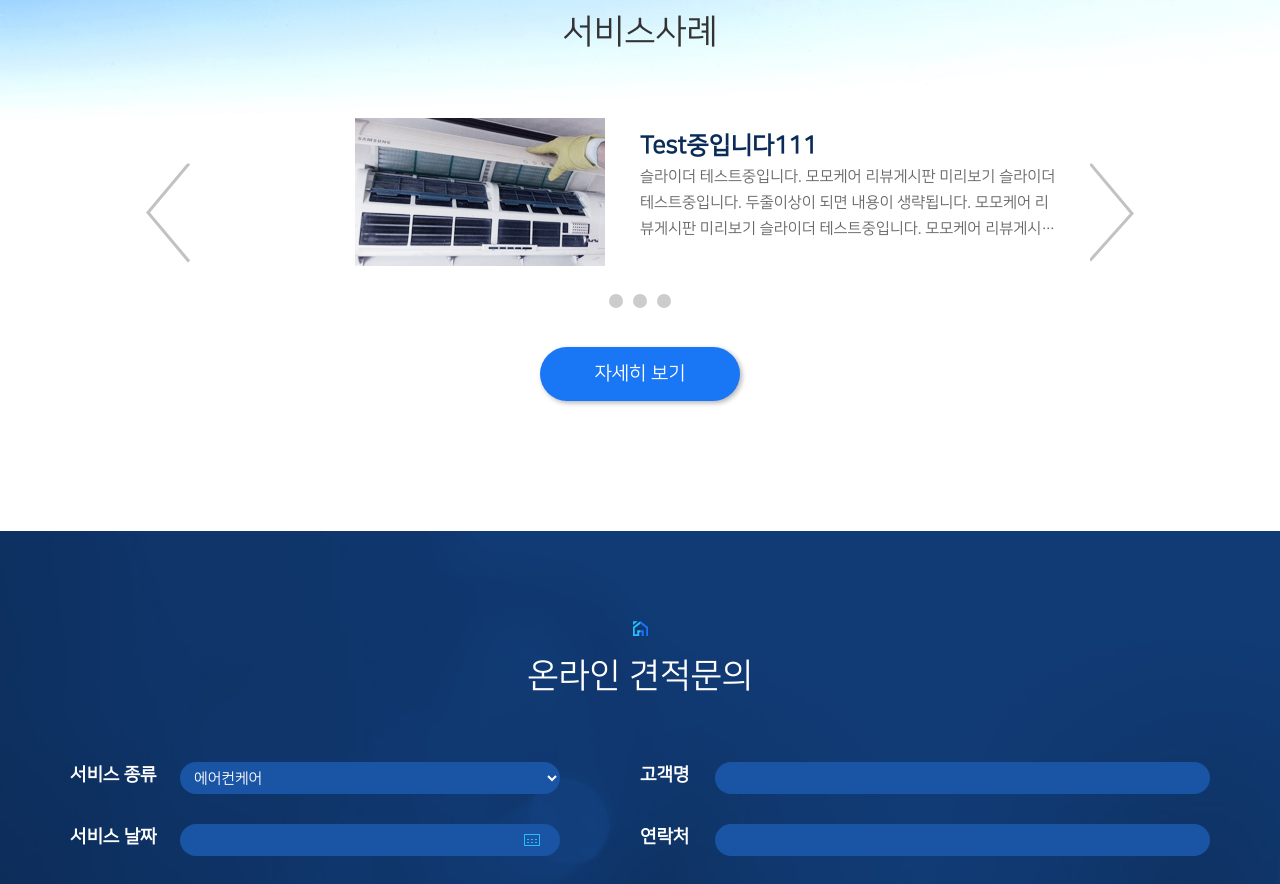
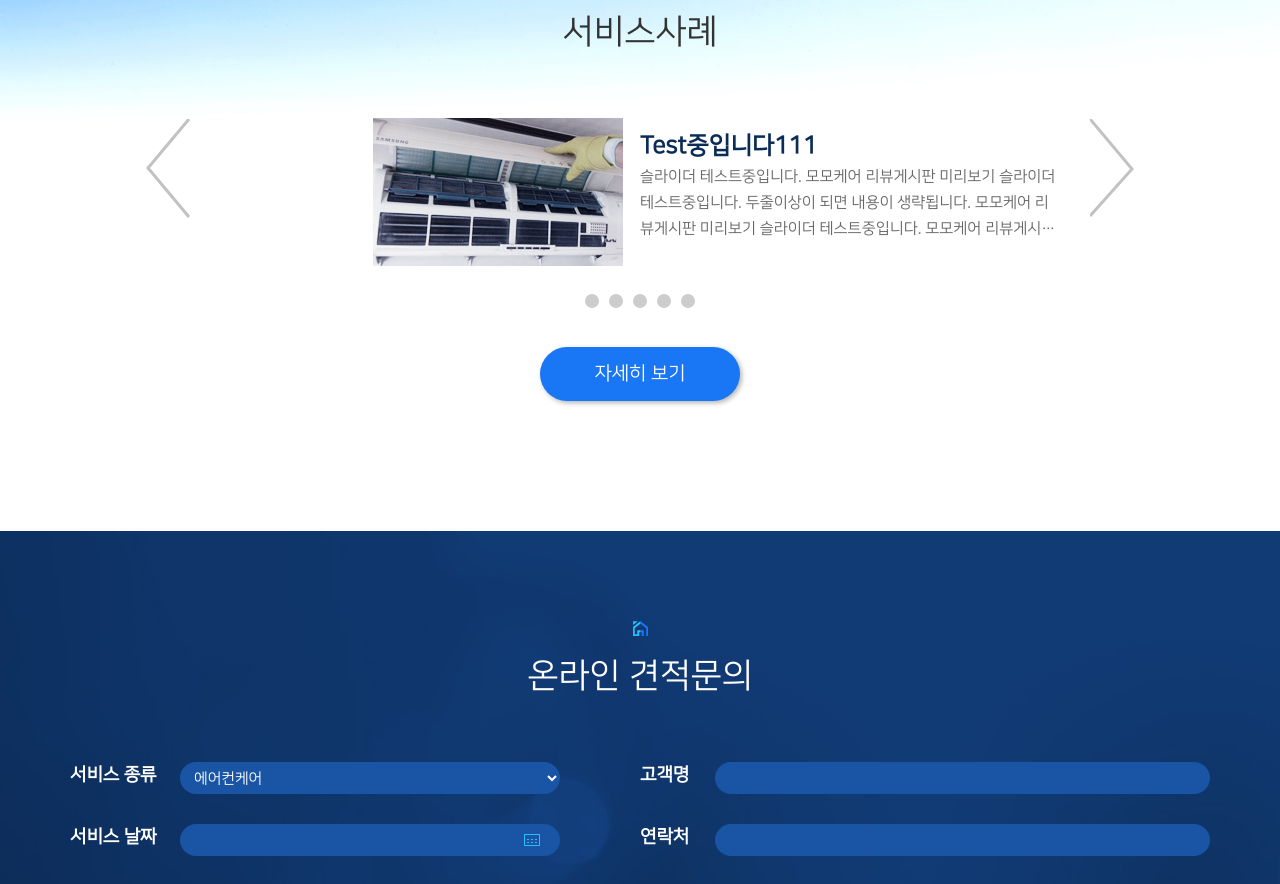
Before and after one commit to becover/momo-care, a React (Create React App) app: page / in a window 1280 px wide. Shown: the part 2467-3351 px from the top of the page. Built offline with nearby package versions, Linux system fonts and the light colour scheme; no server answers.

Commit message:
Making slider btn function

```diff
--- a/src/components/Slider.js
+++ b/src/components/Slider.js
@@ -1,33 +1,52 @@
-import React, { useState } from "react";
+/* eslint-disable no-unused-expressions */
+import React, { useState, useEffect } from "react";
 import { Link } from "react-router-dom";
-import styled from "styled-components";
+import styled, { css } from "styled-components";
 import main_cont3_img from "../asset/img/main_img_5.jpg";
 
 const Slider = () => {
-  const [slideObj] = useState([
+  const [slideObj, setSlideObj] = useState([
+    {
+      id: -1,
+      title: "Test중입니다333",
+      content:
+        "슬라이더 테스트중입니다. 모모케어 리뷰게시판 미리보기 슬라이더 테스트중입니다. 두줄이상이 되면 내용이 생략됩니다. 모모케어 리뷰게시판 미리보기 슬라이더 테스트중입니다. 모모케어 리뷰게시판 미리보기 슬라이더 테스트중입니다.",
+      img: { main_cont3_img },
+      left: 0
+    },
     {
       id: 1,
       title: "Test중입니다111",
       content:
         "슬라이더 테스트중입니다. 모모케어 리뷰게시판 미리보기 슬라이더 테스트중입니다. 두줄이상이 되면 내용이 생략됩니다. 모모케어 리뷰게시판 미리보기 슬라이더 테스트중입니다. 모모케어 리뷰게시판 미리보기 슬라이더 테스트중입니다.",
-      img: { main_cont3_img }
+      img: { main_cont3_img },
+      left: 0
     },
     {
       id: 2,
       title: "Test중입니다222",
       content:
         "슬라이더 테스트중입니다. 모모케어 리뷰게시판 미리보기 슬라이더 테스트중입니다. 두줄이상이 되면 내용이 생략됩니다.",
-      img: { main_cont3_img }
+      img: { main_cont3_img },
+      left: 840
     },
     {
       id: 3,
       title: "Test중입니다333",
       content:
         "슬라이더 테스트중입니다. 모모케어 리뷰게시판 미리보기 슬라이더 테스트중입니다. 두줄이상이 되면 내용이 생략됩니다.",
-      img: { main_cont3_img }
+      img: { main_cont3_img },
+      left: 1680
+    },
+    {
+      id: 4,
+      title: "Test중입니다111",
+      content:
+        "슬라이더 테스트중입니다. 모모케어 리뷰게시판 미리보기 슬라이더 테스트중입니다. 두줄이상이 되면 내용이 생략됩니다. 모모케어 리뷰게시판 미리보기 슬라이더 테스트중입니다. 모모케어 리뷰게시판 미리보기 슬라이더 테스트중입니다.",
+      img: { main_cont3_img },
+      left: 0
     }
   ]);
-  console.log(slideObj);
   const [sildeOption] = useState({
     dots: true,
     dotsNumber: slideObj.map(s => ({ ...s })),
@@ -37,37 +56,62 @@ const Slider = () => {
     show: 1,
     speed: 1000
   });
+  const [counter, setCounter] = useState(1);
 
+  const onClickPrev = () => {
+    setCounter(prevCounter => prevCounter - 1);
+  };
+
+  const onClickNext = () => {
+    setCounter(prevCounter => prevCounter + 1);
+  };
+  console.log(counter);
+  useEffect(() => {
+    if (counter <= 0) {
+      setCounter(slideObj.length - 2);
+    }
+    if (counter >= slideObj.length - 1) setCounter(slideObj.length - counter);
+  }, [counter, slideObj]);
+  //#region
   const Slider = styled.div`
     position: relative;
+    overflow: hidden;
     .slidesList {
-      ul {
-        width: 100%;
-        overflow: hidden;
+      width: 840px;
+      height: 148px;
+      transition: all 0.2s ease-in-out;
+      ${counter =>
+        !isNaN(counter.children.props.counter) &&
+        css`
+          & {
+            transform: translateX(
+              -${parseInt(counter.children.props.counter) * 840}px
+            );
           }
+        `}
       li {
-        position: relative;
-        padding-left: 420px;
-        display: none;
+        width: 840px;
+        z-index: 1;
+        position: absolute;
+        top: 0;
         box-sizing: border-box;
       }
-      li:first-child {
-        display: block;
-      }
-      .imgArea {
-        position: absolute;
-        left: 135px;
-        top: 0;
+      li .imgArea {
+        width: 50%;
+        float: left;
+        padding-left: 135px;
         text-align: center;
         transition: all 0.35s ease-in-out;
+        box-sizing: border-box;
         img {
           width: 250px;
           height: 148px;
         }
       }
 
-      .textArea {
-        width: 100%;
+      li .textArea {
+        width: 50%;
+        float: left;
         padding-top: 10px;
         min-height: 148px;
         box-sizing: border-box;
@@ -93,11 +137,11 @@ const Slider = () => {
   `;
   const Buttons = styled.div`
     button {
+      z-index: 100;
       border: 0 none;
       background: none;
       position: absolute;
       top: 50%;
-      transform: translateY(-50%);
       cursor: pointer;
       svg {
         width: 50px;
@@ -130,33 +174,37 @@ const Slider = () => {
       }
     }
   `;
+  //#endregion
   return (
-    <Slider>
+    <>
+      {sildeOption.arrow && (
         <Buttons>
-        <button className="slideArrow slide-prev">
+          <button className="slideArrow slide-prev" onClick={onClickPrev}>
             <svg>
               <path
                 d="M 49 0 L 8 49 L 49 98"
                 fill="none"
                 stroke="#c2c2c2"
-              stroke-width="3"
+                strokeWidth="3"
               />
             </svg>
           </button>
-        <button className="slideArrow slide-next">
+          <button className="slideArrow slide-next" onClick={onClickNext}>
             <svg>
               <path
                 d="M 0 0 L 42 50 L 0 97"
                 fill="none"
                 stroke="#c2c2c2"
-              stroke-width="3"
+                strokeWidth="3"
               />
             </svg>
           </button>
         </Buttons>
-      <ul className="slidesList">
-        {slideObj.map(slide => (
-          <li key={slide.id}>
+      )}
+      <Slider>
+        <ul className="slidesList" counter={counter}>
+          {slideObj.map((slide, idx) => (
+            <li key={slide.id} style={{ left: idx * 840 }}>
               <div className="imgArea">
                 <Link to="#">
                   <img src={slide.img.main_cont3_img} alt="" />
@@ -171,6 +219,7 @@ const Slider = () => {
             </li>
           ))}
         </ul>
+      </Slider>
       {sildeOption.dots && (
         <Dots>
           <div>
@@ -180,7 +229,7 @@ const Slider = () => {
           </div>
         </Dots>
       )}
-    </Slider>
+    </>
   );
 };
 
```
Lines whose indentation alone changed are shown as unchanged.
